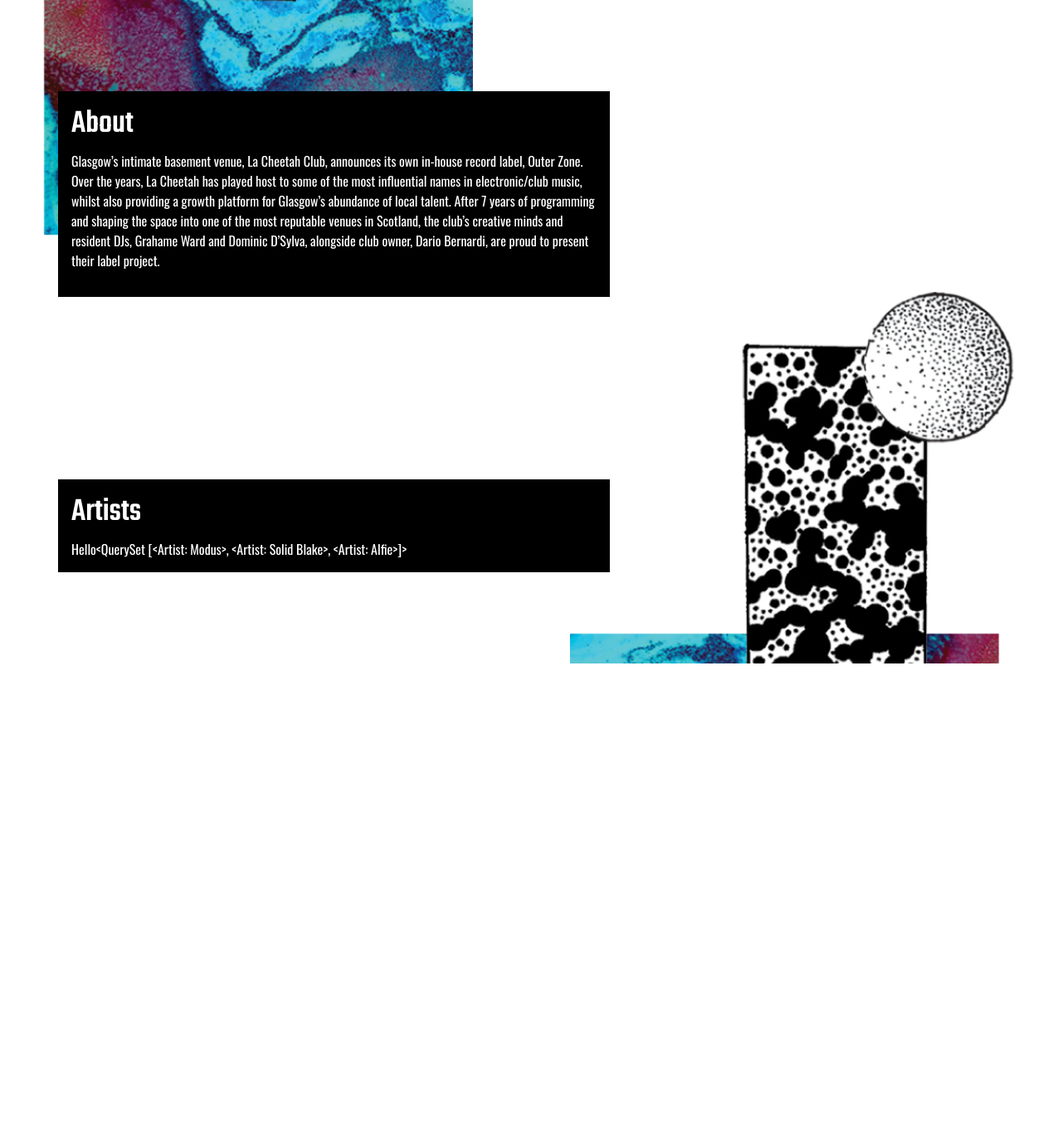
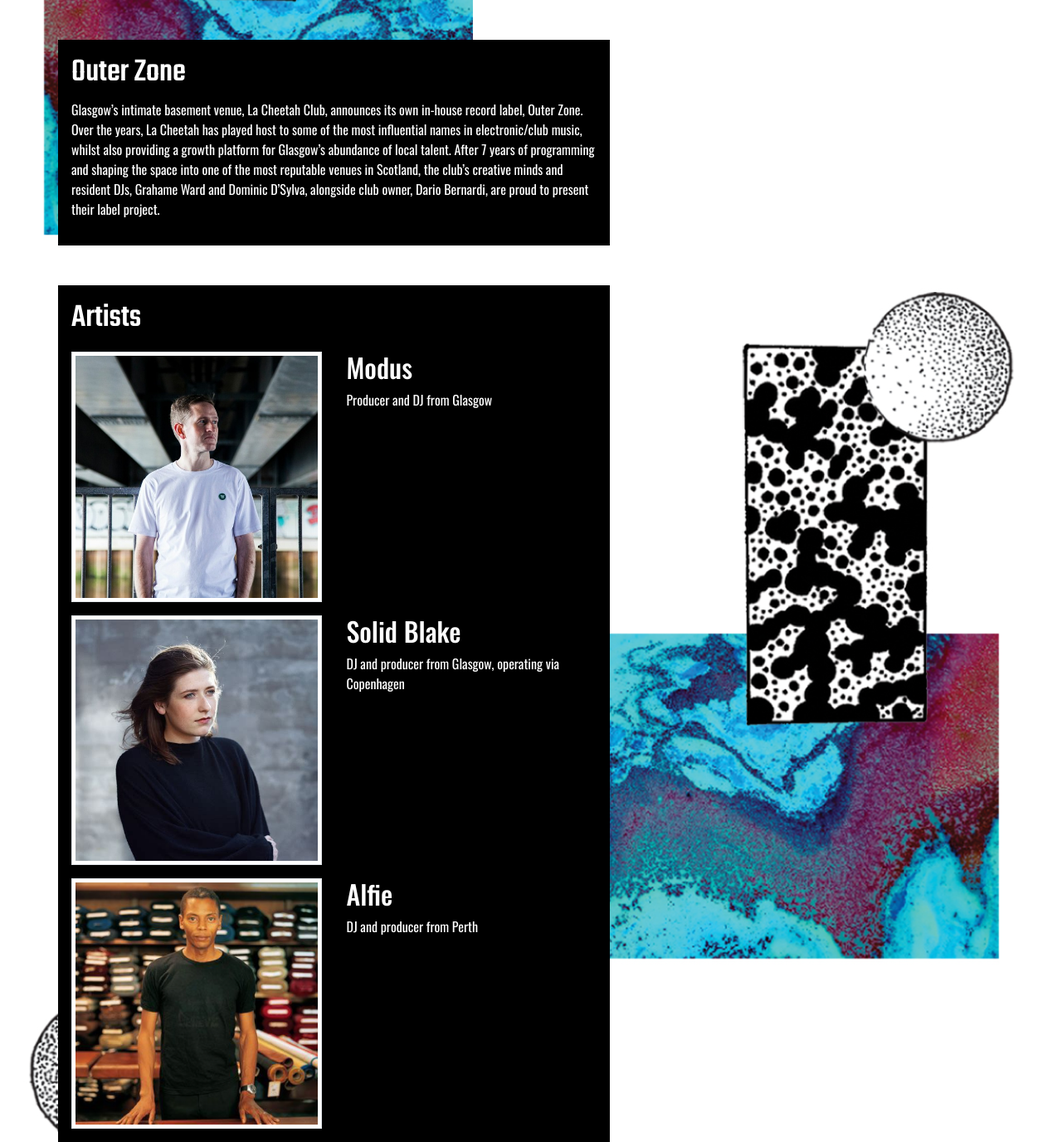
Before and after one commit to Code-Institute-Submissions/outerzone, a Django app: page / in a window 1280 px wide. Shown: the part 146-1523 px from the top of the page at 83% size. Before the commit the page ends 946 px from the top, so only its background shows below. Run offline with Django 3.2, Linux system fonts and the light colour scheme; data comes from the database, SQL or seed files in the repository; some libraries are stand-ins or nearby versions.

Commit message:
feat(artists): add for loop for artist details

```diff
--- a/home/templates/home/index.html
+++ b/home/templates/home/index.html
@@ -4,15 +4,21 @@
 {% block content %}
 <div class="container">
     <div class="row align-items-center full-height">
-        <div class="col-7 main-font">
-            <h1 class="heading-font">About</h1>
+        <div class="col-7 main-font mt-5">
+            <h1 class="heading-font">Outer Zone</h1>
             <p>Glasgow’s intimate basement venue, La Cheetah Club, announces its own in-house record label, Outer Zone. Over the years, La Cheetah has played host to some of the most influential names in electronic/club music, whilst also providing a growth platform for Glasgow’s abundance of local talent. After 7 years of programming and shaping the space into one of the most reputable venues in Scotland, the club’s creative minds and resident DJs, Grahame Ward and Dominic D’Sylva, alongside club owner, Dario Bernardi, are proud to present their label project.</p>
         </div>
-        <div class="col-7 main-font">
+        <div class="col-7 main-font mt-5">
             <h1 class="heading-font">Artists</h1>
-            <div class="row">
-                <div class="col">Hello{{ artists }}</div>
+        {% for artist in artists %}
+            <div class="row mt-3">
+                <div class="col-6"><img class="img-thumbnail artist-thumb" src="/media/{{ artist.image }}" alt="{{ artist.name }}"></div>
+                <div class="col-6">
+                    <h2>{{ artist.name}}</h2>
+                    <p>{{ artist.description }}</p>
+                </div>
             </div>
+        {% endfor %}
         </div>
     </div>
 </div>
--- a/static/css/base.css
+++ b/static/css/base.css
@@ -55,3 +55,9 @@ a:hover {
     background: #000000;
     color: #ffffff;
 }
+
+/*--Home--*/
+
+.artist-thumb {
+    border-radius: 0;
+}
```
Also changed, not shown: media/alfie.jpg (added), media/alfie.png (deleted).
